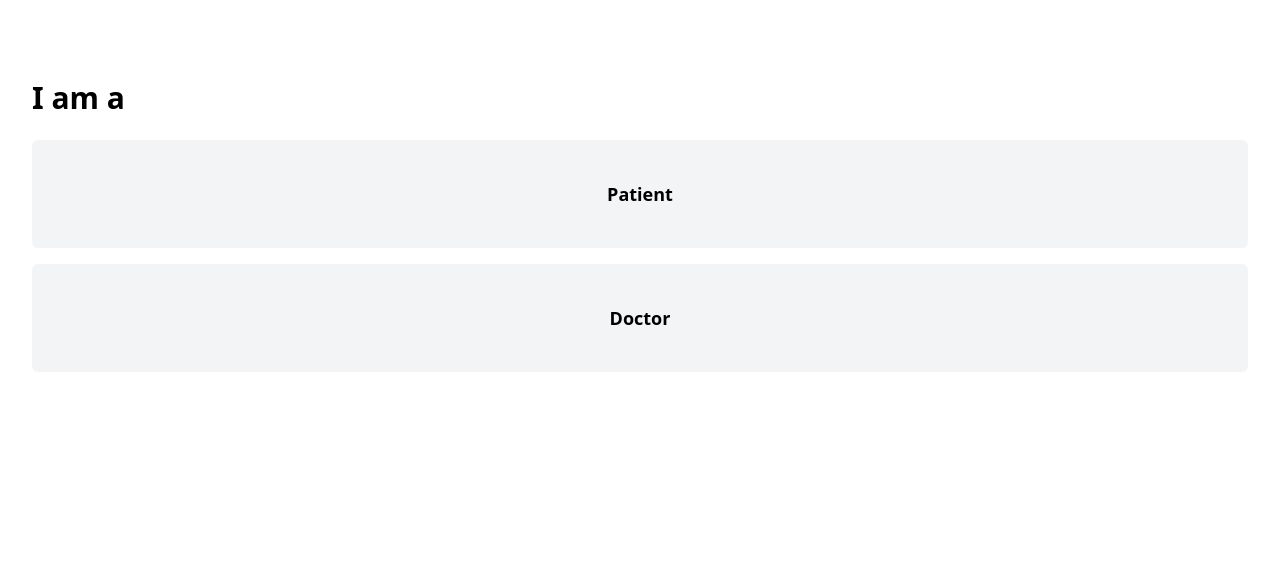
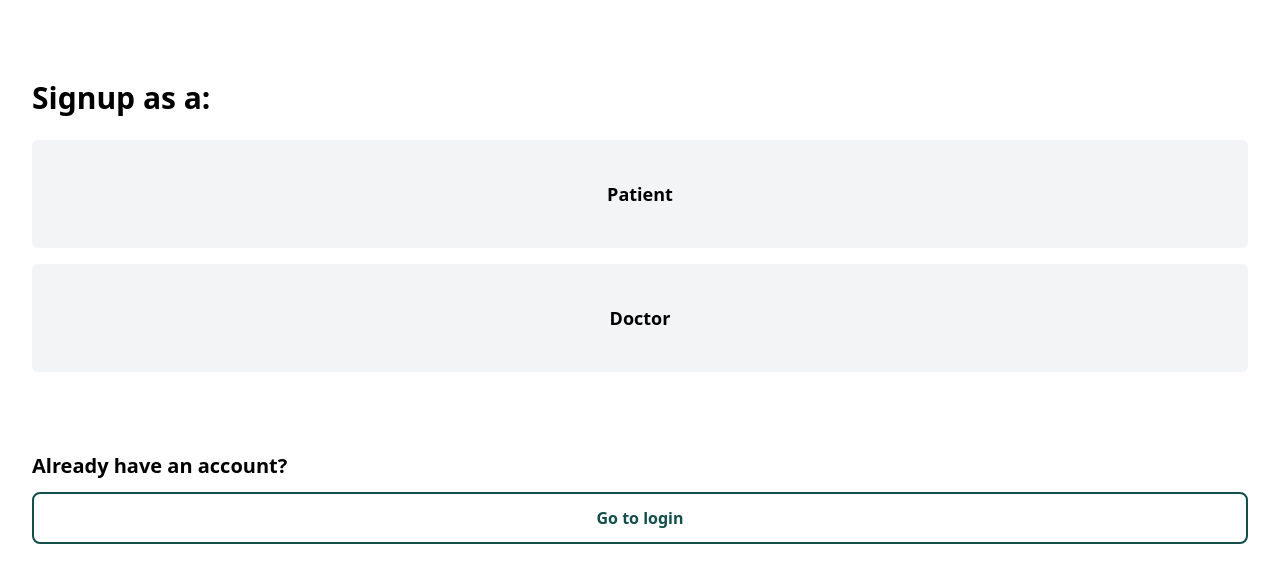
Before and after one commit to andipy/docty, a React (Create React App) app: page /role in a window 1280 px wide. Shown: the top 582 px of the page. Built offline with nearby package versions, Linux system fonts and the light colour scheme; no server answers.

Commit message:
18 oct 2022 final

```diff
--- a/src/pages/Login.jsx
+++ b/src/pages/Login.jsx
@@ -141,7 +141,7 @@ const Login = () => {
             <h4 className="text-xl font-bold">Don't have an account yet?</h4>
             <Button
                 button={buttonGoToSignup}
-                onClickFunction={()=>{navigate("/signup")}}
+                onClickFunction={()=>{navigate("/role")}}
             />
         </Container>
     )
--- a/src/pages/Role.jsx
+++ b/src/pages/Role.jsx
@@ -2,6 +2,7 @@ import React, { useState, useEffect, useRef } from "react";
 import { useNavigate } from "react-router-dom";
 
 import Container from "../components/Container";
+import Button from "../components/Button";
 
 const Role = () => {
 
@@ -24,10 +25,16 @@ const Role = () => {
         }
     },[role]);
 
+    // object with the data about the go-to-login button
+    const buttonGoToLogin = {
+        label: 'Go to login',
+        style: 'w-full border-solid border-2 border-teal-900 text-teal-900 mt-3 py-3 rounded-lg font-semibold',
+        disabled: false
+    }
 
     return (
         <Container>
-            <h1 className="text-3xl font-bold mb-6">I am a</h1>
+            <h1 className="text-3xl font-bold mb-6">Signup as a:</h1>
             <div className="flex flex-col">
                 <button
                     onClick={setPatient}
@@ -42,6 +49,14 @@ const Role = () => {
                     Doctor
                 </button>
             </div>
+
+            <div className="mt-16">
+                <h4 className="text-xl font-bold">Already have an account?</h4>
+                <Button
+                    button={buttonGoToLogin}
+                    onClickFunction={()=>{navigate("/login")}}
+                />
+            </div>
         </Container>
     )
 }
```
